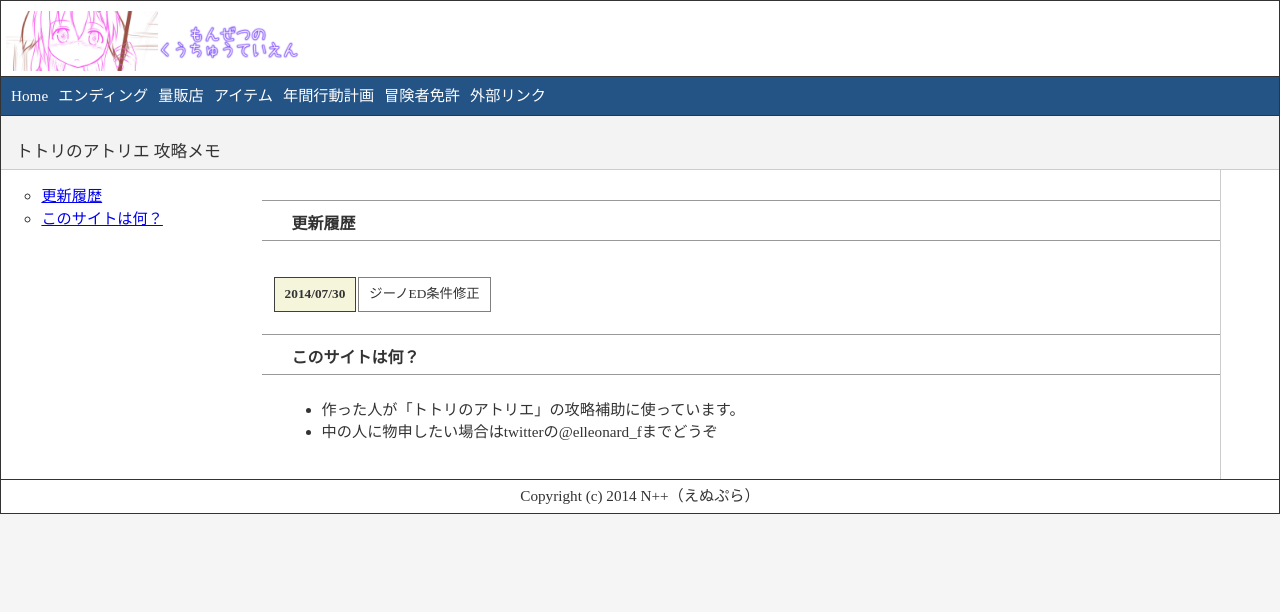
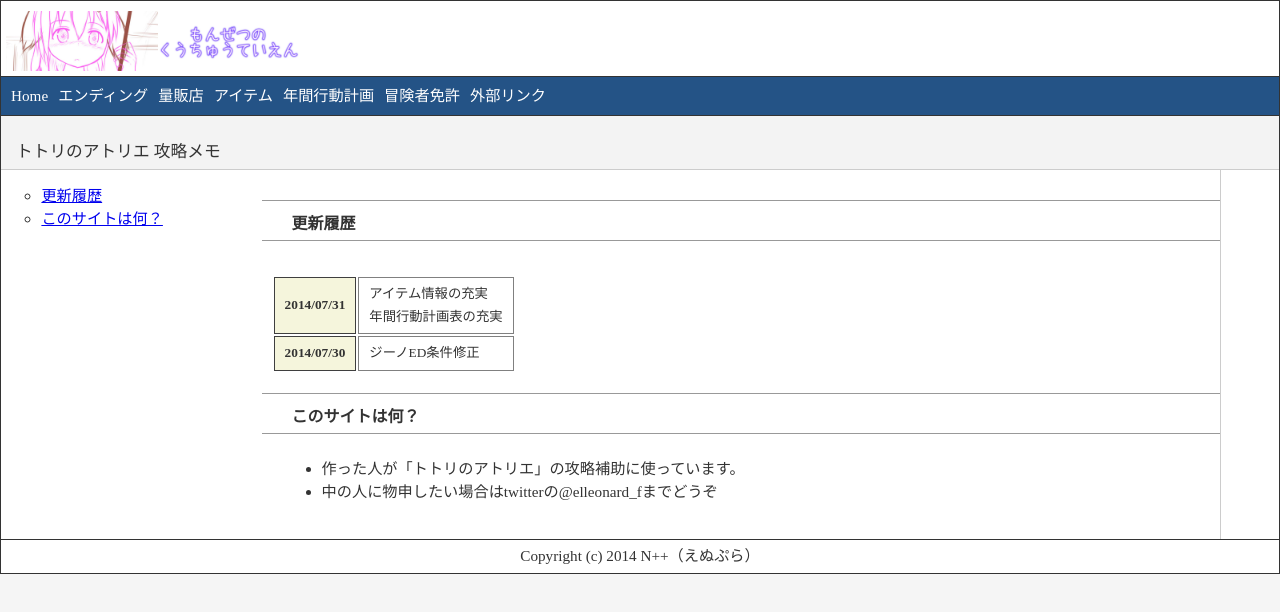
Before and after one commit to elleonard/totori, a plain HTML site: page index.html in a window 1280 px wide. Drawn offline with Linux system fonts and the light colour scheme.

Commit message:
更新履歴

```diff
--- a/index.html
+++ b/index.html
@@ -44,6 +44,10 @@
      <h2>更新履歴</h2>
      <table>
      	<tbody>
+     	    <tr>
+     	    	<th>2014/07/31</th>
+     	    	<td>アイテム情報の充実<br />年間行動計画表の充実</td>
+     	    </tr>
      		<tr>
      			<th>2014/07/30</th>
      			<td>ジーノED条件修正</td>
```
